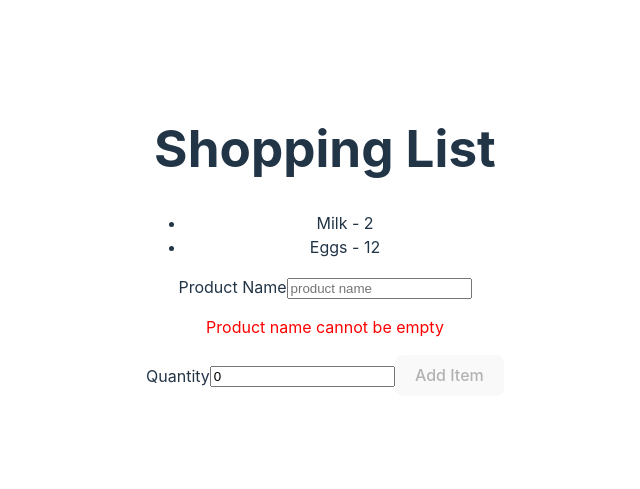
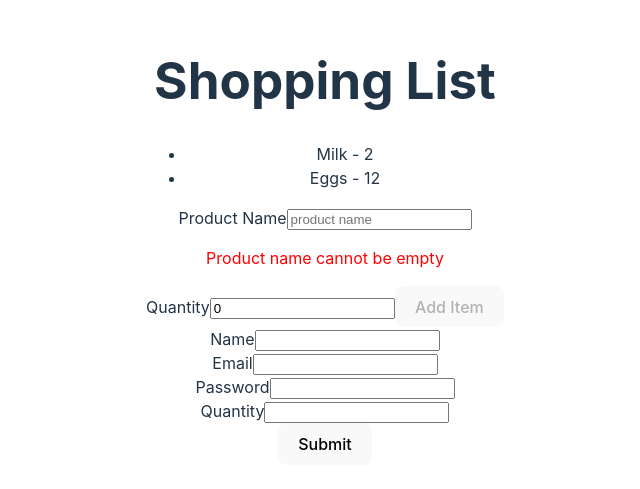
Before and after one commit to bbangwon/react-form, a React (Vite) app: page / in a window 1280 px wide. Shown: the part 159-648 px from the top of the page, without its empty margins (315-955 px from the left). Built offline with nearby package versions, Linux system fonts and the light colour scheme.

Commit message:
React Hook Form을 사용하는 유효성 검사

```diff
--- a/package.json
+++ b/package.json
@@ -12,6 +12,7 @@
   "dependencies": {
     "react": "^18.2.0",
     "react-dom": "^18.2.0",
+    "react-hook-form": "^7.51.5",
     "uuid": "^9.0.1"
   },
   "devDependencies": {
--- a/src/App.jsx
+++ b/src/App.jsx
@@ -5,6 +5,7 @@
 
 import './App.css'
 import ShoppingList from './ShoppingList'
+import FormDemo from './FormDemo'
 
 function App() {
   return (
@@ -13,6 +14,7 @@
         <SignupForm />
         <BatterSignupForm /> */}
         <ShoppingList />
+        <FormDemo />
     </>
   )
 }
--- /dev/null
+++ b/src/FormDemo.jsx
@@ -0,0 +1,89 @@
+import { useForm } from "react-hook-form";
+export default function FormDemo() {
+  const {
+    register,
+    handleSubmit,
+    formState: { errors },
+  } = useForm({ mode: "onChange" });
+
+  const handleRegistration = (formData) => {
+    console.log("FORM SUBMITTED");
+    console.log(formData);
+  };
+  const handleError = (errors) => {};
+
+  const registerOptions = {
+    name: { required: "Name cannot be blank" },
+    email: { required: "Email cannot be blank" },
+    password: {
+      required: "Password is required",
+      minLength: {
+        value: 10,
+        message: "Password must be at least 10 characters",
+      },
+    },
+    quantity: {
+      required: "Quantity is required",
+      min: {
+        value: 0,
+        message: "Quantity must be greater than 0",
+      },
+      max: {
+        value: 10,
+        message: "Quantity must be less than 10",
+      },
+    },
+  };
+
+  return (
+    <form onSubmit={handleSubmit(handleRegistration, handleError)}>
+      <div>
+        <label>Name</label>
+        <input
+          name="name"
+          type="text"
+          {...register("name", registerOptions.name)}
+        />
+        <small className="text-danger">
+          {errors?.name && errors.name.message}
+        </small>
+      </div>
+      <div>
+        <label>Email</label>
+        <input
+          type="email"
+          name="email"
+          {...register("email", registerOptions.email)}
+        />
+        <small className="text-danger">
+          {errors?.email && errors.email.message}
+        </small>
+      </div>
+      <div>
+        <label>Password</label>
+        <input
+          type="password"
+          name="password"
+          {...register("password", registerOptions.password)}
+        />
+        <small className="text-danger">
+          {errors?.password && errors.password.message}
+        </small>
+      </div>
+
+      <div>
+        <label>Quantity</label>
+        <input
+          type="number"
+          name="quantity"
+          {...register("quantity", registerOptions.quantity)}
+        />
+        <small className="text-danger">
+          {errors?.quantity && errors.quantity.message}
+        </small>
+      </div>
+
+      <button>Submit</button>
+    </form>
+  );
+}
```
Also changed, not shown: 1 other file (tests, documents, lock files or other folders).
